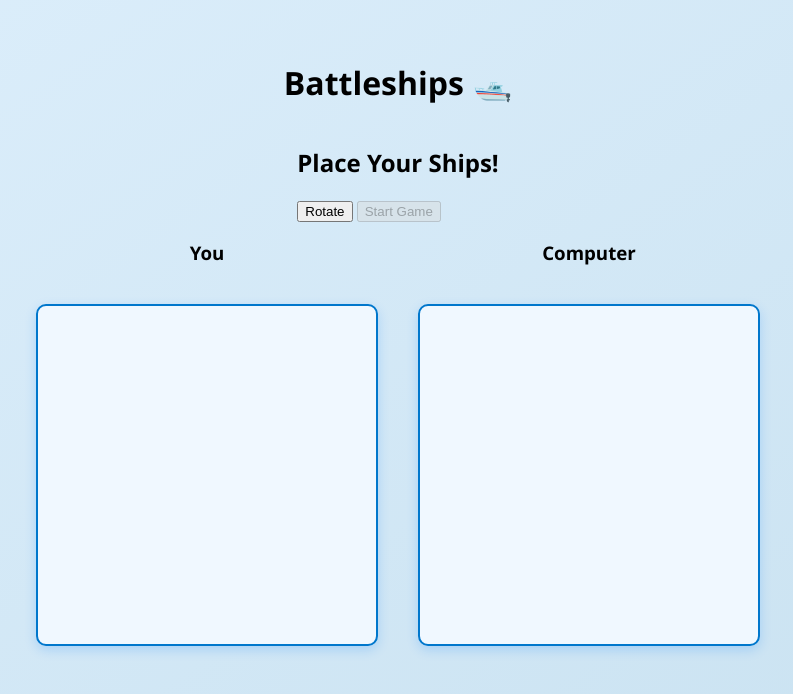
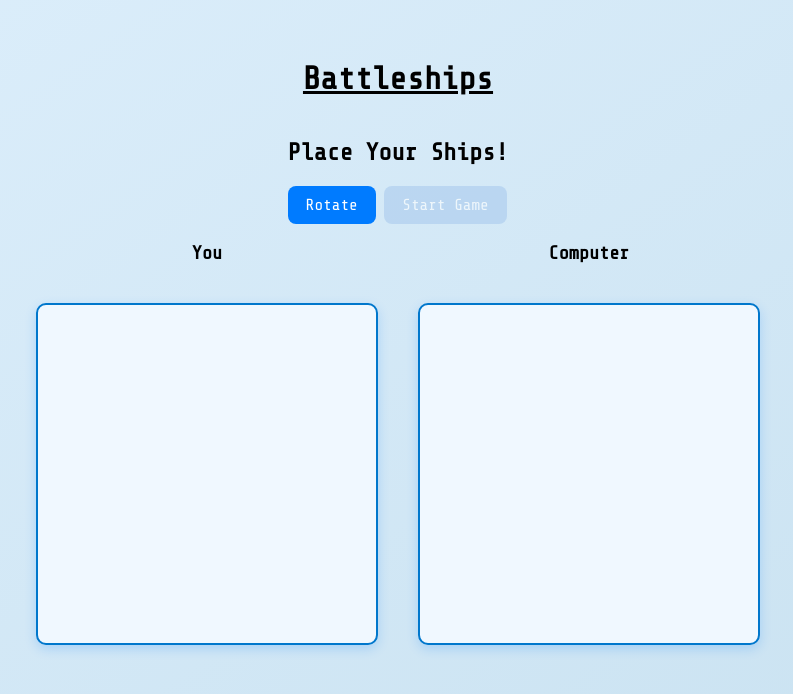
Before and after one commit to MrBenjaminHolmes/Battleships, a website: page src/template.html in a window 1280 px wide. Shown: the whole page, without its empty margins (242-1035 px from the left). Drawn offline with nearby package versions, Linux system fonts and the light colour scheme.

Commit message:
Added Additional Styling

```diff
--- a/src/styles.css
+++ b/src/styles.css
@@ -1,5 +1,7 @@
+@import url("https://fonts.googleapis.com/css2?family=Share+Tech+Mono&display=swap");
+
 body {
-  font-family: "Segoe UI", Tahoma, Geneva, Verdana, sans-serif;
+  font-family: "Share Tech Mono", Tahoma, Geneva, Verdana, sans-serif;
   display: flex;
   flex-direction: column;
   align-items: center;
@@ -105,3 +107,31 @@ body {
   flex-direction: column;
   text-align: center;
 }
+button {
+  background-color: #007bff;
+  color: white;
+  padding: 10px 18px;
+  border: none;
+  border-radius: 8px;
+  font-size: 1em;
+  font-family: inherit;
+  cursor: pointer;
+  transition: background-color 0.3s ease;
+}
+
+button:hover {
+  background-color: #0069d9;
+}
+
+button:active {
+  background-color: #005cbf;
+}
+
+button:disabled {
+  background-color: #aacbee;
+  cursor: not-allowed;
+  opacity: 0.6;
+}
+h1 {
+  text-decoration: underline;
+}
--- a/src/template.html
+++ b/src/template.html
@@ -7,7 +7,7 @@
     <title>BattleShips</title>
   </head>
   <body>
-    <h1>Battleships 🛥️</h1>
+    <h1>Battleships</h1>
     <div id="winscreen" style="display: none">You Win!</div>
     <div id="losescreen" style="display: none">You Lost!</div>
     <div id="setupContainer">
```
